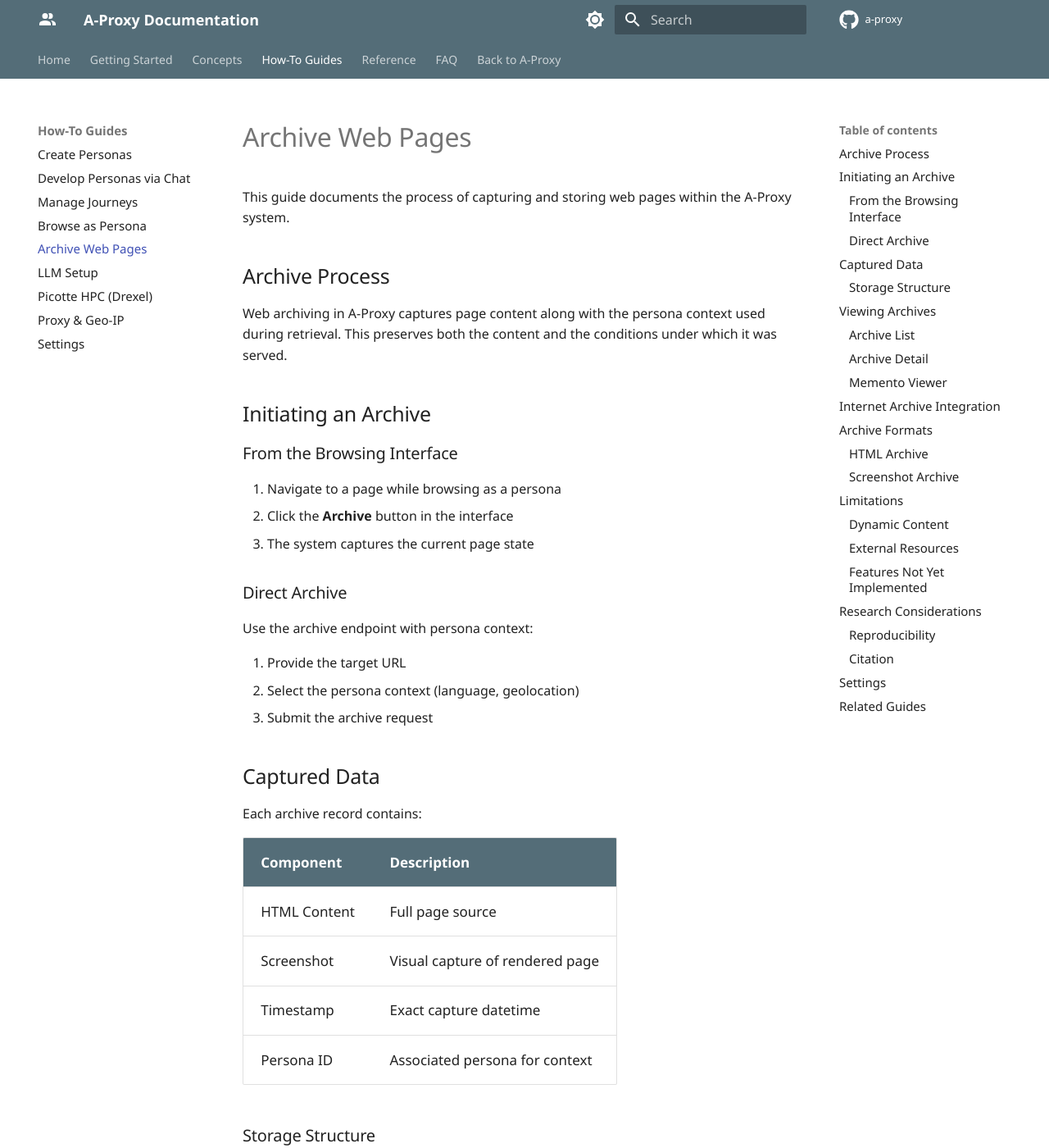
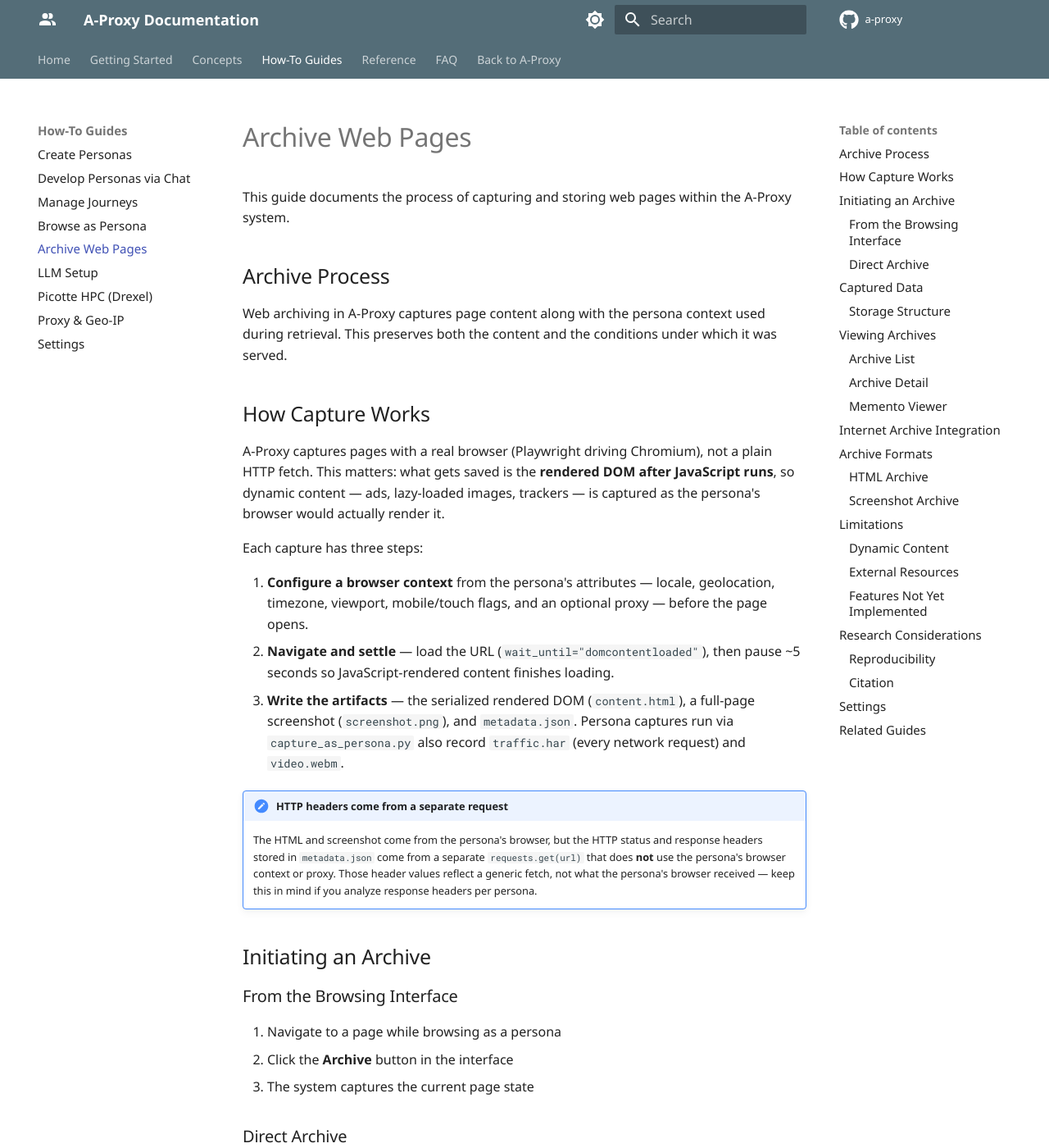
Before and after one commit to savingads/a-proxy, an MkDocs documentation site: the page built from docs/how-to/archive-pages.md, in a window 1280 px wide and 1400 px high. Shown: the whole window at 82% size. Built offline with MkDocs 1.6.1 and Material for MkDocs 9.7.7, drawn with Linux system fonts in a browser that asks for light colours; some web fonts are replaced; comment, search, counter and statistics services are not loaded; some of the changed text lies outside the part shown.

Commit message:
document the page-capture mechanism\ fix   screenshot full-page

```diff
--- a/docs/how-to/archive-pages.md
+++ b/docs/how-to/archive-pages.md
@@ -5,6 +5,19 @@
 ## Archive Process
 
 Web archiving in A-Proxy captures page content along with the persona context used during retrieval. This preserves both the content and the conditions under which it was served.
+
+## How Capture Works
+
+A-Proxy captures pages with a real browser (Playwright driving Chromium), not a plain HTTP fetch. This matters: what gets saved is the **rendered DOM after JavaScript runs**, so dynamic content — ads, lazy-loaded images, trackers — is captured as the persona's browser would actually render it.
+
+Each capture has three steps:
+
+1. **Configure a browser context** from the persona's attributes — locale, geolocation, timezone, viewport, mobile/touch flags, and an optional proxy — before the page opens.
+2. **Navigate and settle** — load the URL (`wait_until="domcontentloaded"`), then pause ~5 seconds so JavaScript-rendered content finishes loading.
+3. **Write the artifacts** — the serialized rendered DOM (`content.html`), a full-page screenshot (`screenshot.png`), and `metadata.json`. Persona captures run via `capture_as_persona.py` also record `traffic.har` (every network request) and `video.webm`.
+
+!!! note "HTTP headers come from a separate request"
+    The HTML and screenshot come from the persona's browser, but the HTTP status and response headers stored in `metadata.json` come from a separate `requests.get(url)` that does **not** use the persona's browser context or proxy. Those header values reflect a generic fetch, not what the persona's browser received — keep this in mind if you analyze response headers per persona.
 
 ## Initiating an Archive
 
@@ -98,7 +111,7 @@
 
 PNG screenshot capturing:
 
-- Visible viewport at capture time
+- The entire scrollable page (full-page capture, not just the visible viewport)
 - Rendered state including dynamic content
 
 ## Limitations
```
